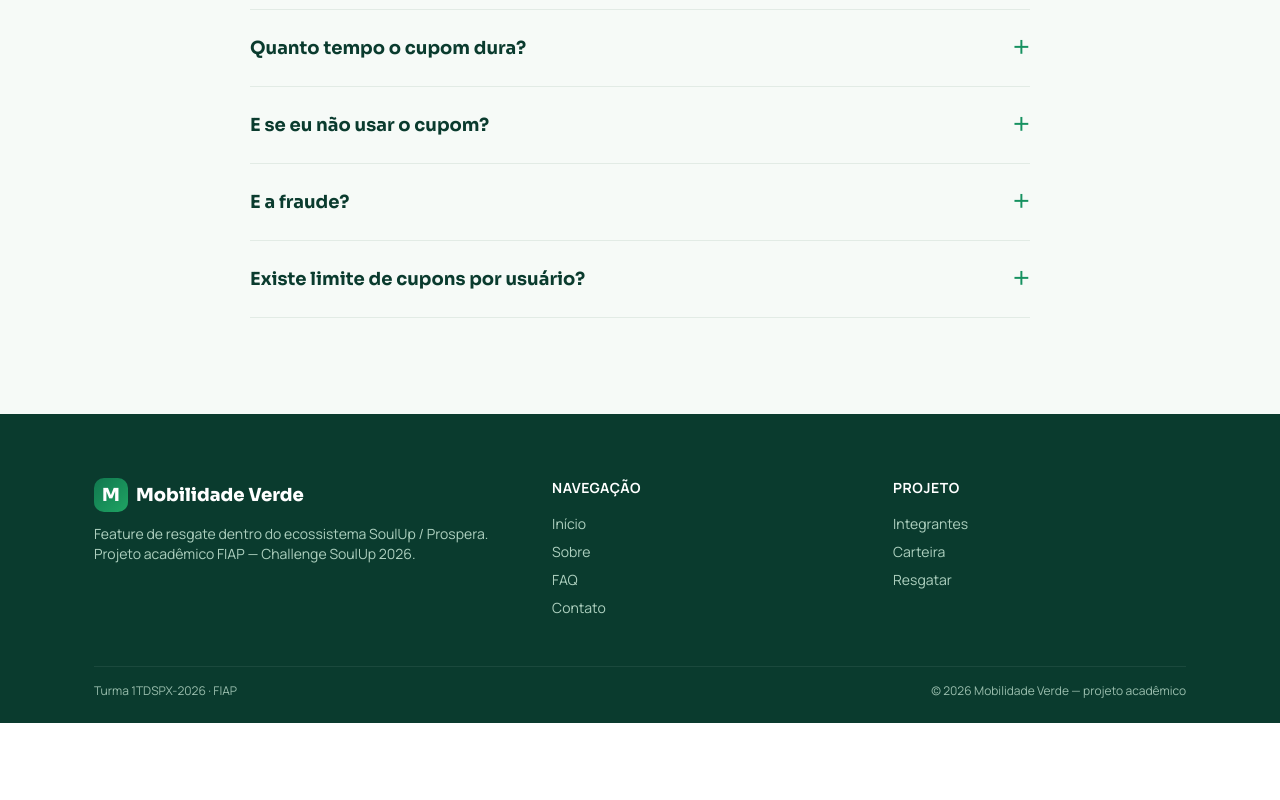
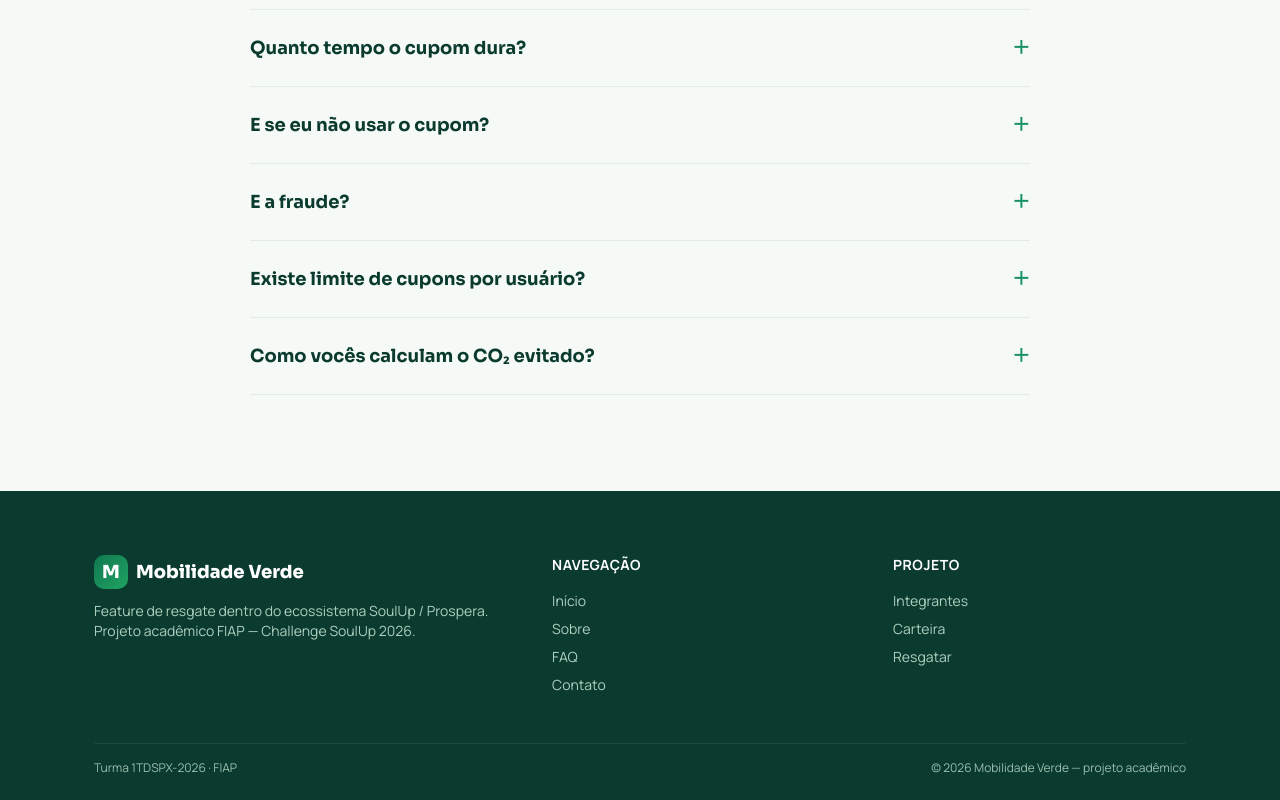
Before and after one commit to EstevesArtur/mobilidade-verde-front, a React (Vite) app: page /faq in a window 1280 px wide. Shown: the part 765-1565 px from the top of the page. Before the commit the page ends 1488 px from the top, so only its background shows below. Built offline with nearby package versions, Linux system fonts and the light colour scheme.

Commit message:
docs: adiciona pergunta sobre calculo do CO2 evitado

```diff
--- a/src/data/perguntas-faq.ts
+++ b/src/data/perguntas-faq.ts
@@ -53,4 +53,5 @@ export const PERGUNTAS_FAQ: PerguntaFaq[] = [
     id: 9, pergunta: "Existe limite de cupons por usuário?",
     resposta: "Sim. Cada usuário pode gerar no máximo 5 cupons por dia. O limite conta cupons GERADOS, não utilizados, e existe para impedir que alguém drene a carteira em massa.",
   },
+  { id: 10, pergunta: "Como vocês calculam o CO₂ evitado?", resposta: "Comparamos o que o carro emitiria com o que o ônibus emite: 0,180 kg/km segundo o MMA contra 0,082 kg/km segundo a ANTP. A diferença, 0,098 kg por km, é o que você deixa de emitir ao trocar o carro pelo transporte público.", },
 ];
```
